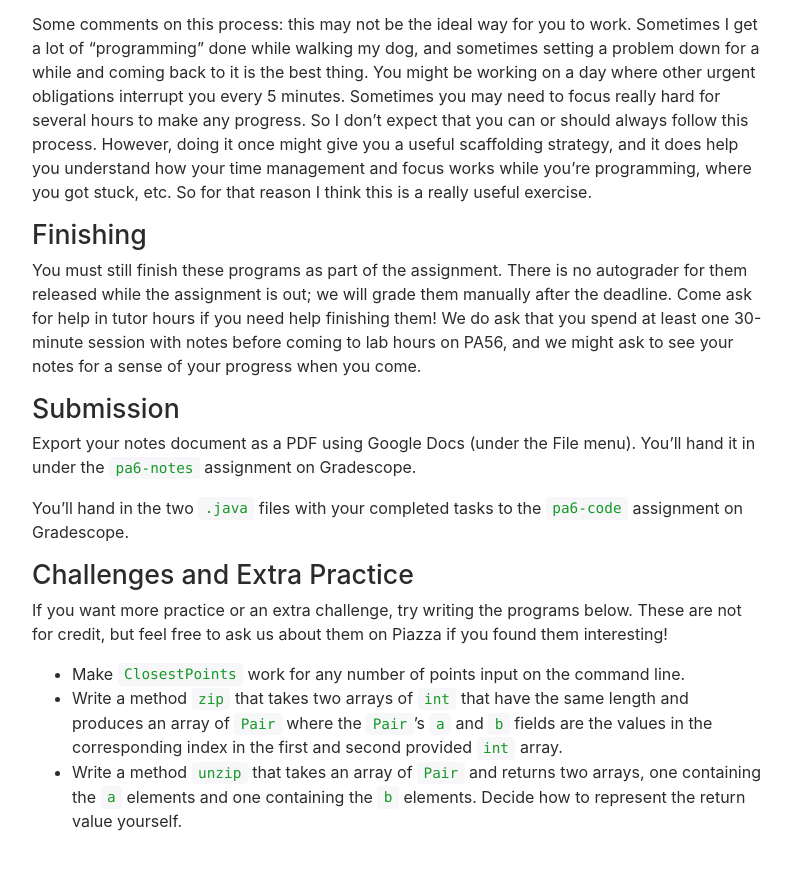
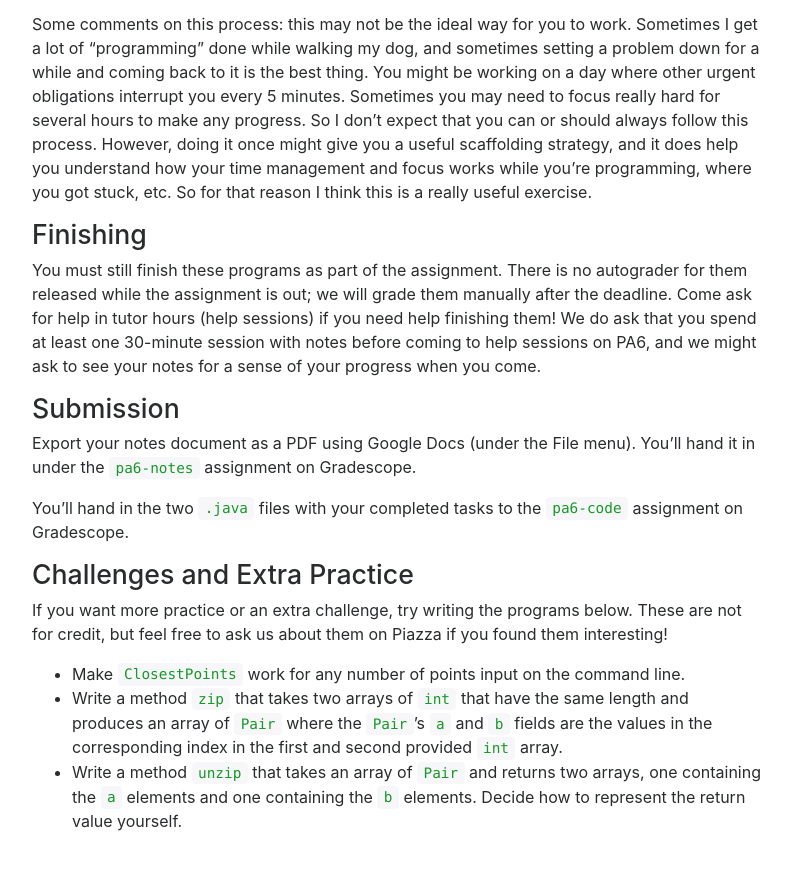
Before and after one commit to ucsd-cse11-s20/ucsd-cse11-s20.github.io, a Jekyll site: the page built from pa6/index.md, in a window 1280 px wide and 900 px high, scrolled down 2493 px. Shown: the top 870 px of the window, without its empty margins (243-1035 px from the left). Built offline with Jekyll 4.4.1, drawn with Linux system fonts in a browser that asks for light colours; nearby versions of some CDN libraries.

Commit message:
Update index.md

```diff
--- a/pa6/index.md
+++ b/pa6/index.md
@@ -139,10 +139,10 @@ etc. So for that reason I think this is a really useful exercise.
 
 You must still finish these programs as part of the assignment. There is no
 autograder for them released while the assignment is out; we will grade them
-manually after the deadline. Come ask for help in tutor hours if you need
-help finishing them! We do ask that you spend at least one 30-minute session
-with notes before coming to lab hours on PA56, and we might ask to see your
-notes for a sense of your progress when you come.
+manually after the deadline. Come ask for help in tutor hours (help sessions)
+if you need help finishing them! We do ask that you spend at least one
+30-minute session with notes before coming to help sessions on PA6, and we
+might ask to see your notes for a sense of your progress when you come.
 
 ## Submission
 
```
